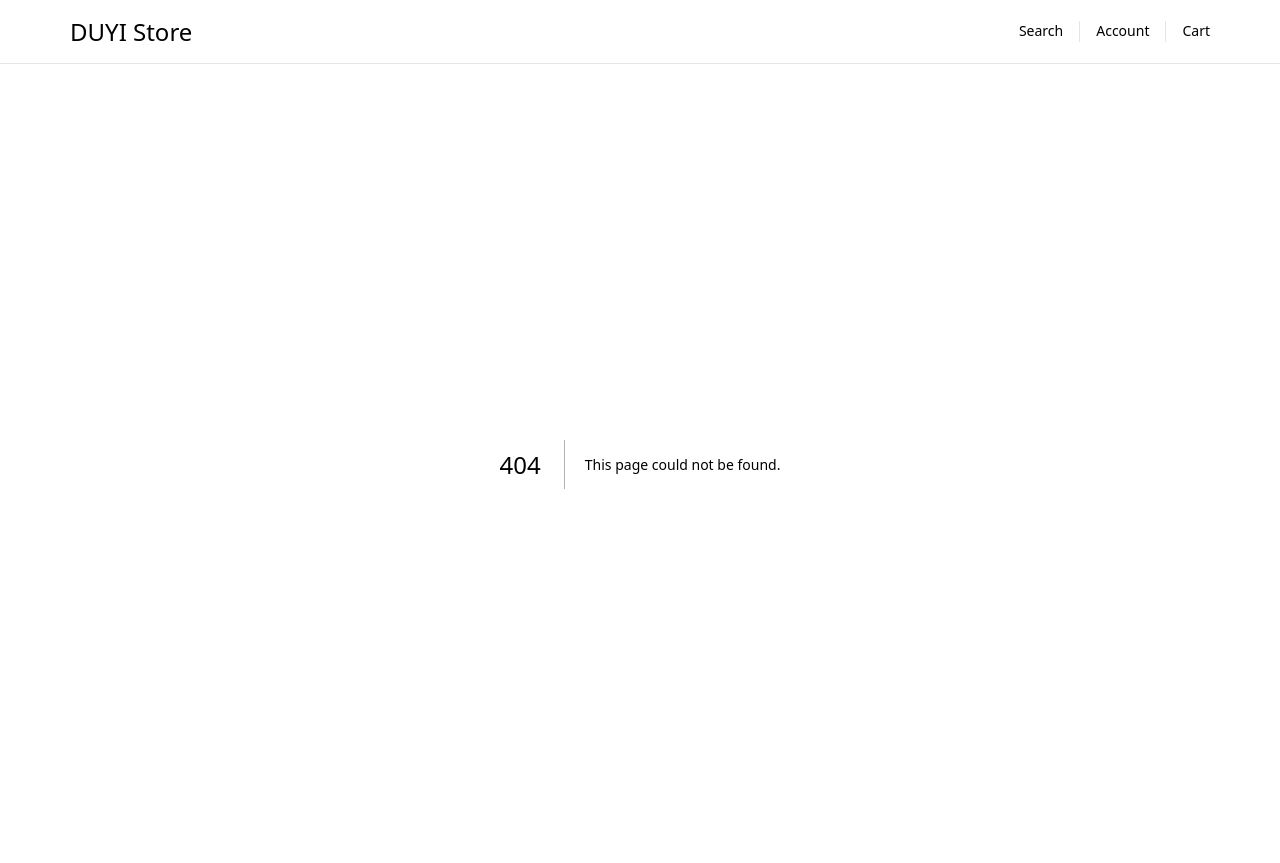
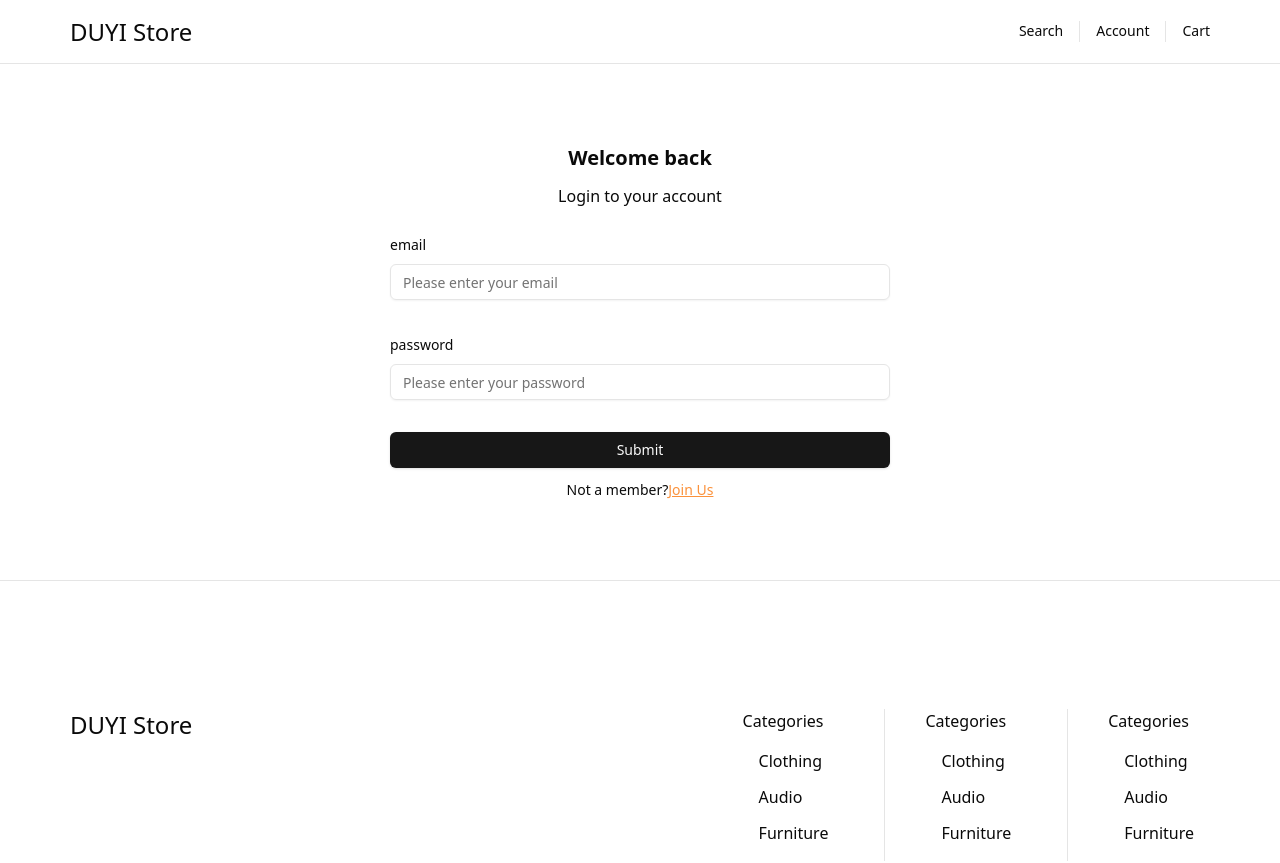
Before and after one commit to Lau225/next-store, a Next.js app: page /account in a window 1280 px wide. Before the commit this address had no page. Shown: the top 863 px of the page. Built offline with nearby package versions, Linux system fonts and the light colour scheme.

Commit message:
完成登陆的样式以及验证

```diff
--- a/package.json
+++ b/package.json
@@ -9,7 +9,9 @@
     "lint": "next lint"
   },
   "dependencies": {
+    "@hookform/resolvers": "^5.2.2",
     "@neondatabase/serverless": "^1.0.2",
+    "@radix-ui/react-label": "^2.1.7",
     "@radix-ui/react-select": "^2.2.6",
     "@radix-ui/react-separator": "^1.1.7",
     "@radix-ui/react-slot": "^1.2.3",
@@ -23,8 +25,10 @@
     "next": "15.1.3",
     "react": "^19.0.0",
     "react-dom": "^19.0.0",
+    "react-hook-form": "^7.66.0",
     "tailwind-merge": "^3.3.1",
     "tailwindcss-animate": "^1.0.7",
+    "zod": "^4.1.12",
     "zustand": "^5.0.8"
   },
   "devDependencies": {
--- /dev/null
+++ b/src/app/account/page.tsx
@@ -0,0 +1,13 @@
+'use client'
+import Login from '@/components/Login'
+import Register from '@/components/Register'
+import React, { useState } from 'react'
+
+export default function page() {
+   const [notAccountType,setNotAccountType] = useState('login')
+    return (
+      <div>
+        {notAccountType === 'login' ? <Login setNotAccountType={setNotAccountType}></Login> : <Register setNotAccountType={setNotAccountType}></Register>}
+      </div>
+    )
+}
--- a/src/app/globals.css
+++ b/src/app/globals.css
@@ -6,6 +6,9 @@
 @layer components {
   .container{
     @apply w-[1140px] mx-auto;
+  }
+  .container2{
+    @apply w-[500px] mx-auto
   }
 }
 
--- /dev/null
+++ b/src/components/Account.tsx
@@ -0,0 +1,7 @@
+import React from 'react'
+
+export default function account() {
+  return (
+    <div>account</div>
+  )
+}
--- /dev/null
+++ b/src/components/Login.tsx
@@ -0,0 +1,76 @@
+import React, { Dispatch, SetStateAction } from 'react'
+import {z} from 'zod'
+import { Button } from "@/components/ui/button"
+import {
+  Form,
+  FormControl,
+  FormDescription,
+  FormField,
+  FormItem,
+  FormLabel,
+  FormMessage,
+} from "@/components/ui/form"
+import { Input } from "@/components/ui/input"
+import { zodResolver } from "@hookform/resolvers/zod"
+import { useForm } from 'react-hook-form'
+const formSchema = z.object({
+  email: z.string().min(2, {
+    message: "eamil must be at least 2 characters.",
+  }),
+  password: z.string().min(2, {
+    message: "password must be at least 2 characters.",
+  }),
+})
+export default function Login({setNotAccountType}:{setNotAccountType:Dispatch<SetStateAction<any>>}) {
+  const form = useForm<z.infer<typeof formSchema>>({
+    resolver: zodResolver(formSchema),
+    defaultValues: {
+      email: "",
+      password:''
+    },
+  })
+  const onSubmit = (values: z.infer<typeof formSchema>) => {
+    console.log(values)
+  }
+  return (
+    <div className='container2 my-20'>
+      <h1 className='text-xl mb-3 text-center font-bold'>
+        Welcome back
+      </h1>
+      <p className='text-center mb-6'>Login to your account</p>
+       <Form {...form}>
+      <form onSubmit={form.handleSubmit(onSubmit)} className="space-y-8">
+        <FormField
+          control={form.control}
+          name="email"
+          render={({ field }) => (
+            <FormItem>
+              <FormLabel>email</FormLabel>
+              <FormControl>
+                <Input placeholder="Please enter your email" {...field} />
+              </FormControl>
+            </FormItem>
+          )}
+        />
+        <FormField
+          control={form.control}
+          name="password"
+          render={({ field }) => (
+            <FormItem>
+              <FormLabel>password</FormLabel>
+              <FormControl>
+                <Input type="password" placeholder="Please enter your password" {...field} />
+              </FormControl>
+              <FormMessage />
+            </FormItem>
+          )}
+        />
+        <Button className='w-full' type="submit">Submit</Button>
+      </form>
+    </Form>
+    <p className='text-center text-sm mt-3'>Not a member?
+      <span className='underline text-orange-400 cursor-pointer' onClick={() => setNotAccountType('register')}>Join Us</span>
+    </p>
+    </div>
+  )
+}
--- /dev/null
+++ b/src/components/Register.tsx
@@ -0,0 +1,7 @@
+import React, { Dispatch, SetStateAction } from 'react'
+
+export default function Register({setNotAccountType}:{setNotAccountType:Dispatch<SetStateAction<any>>}) {
+  return (
+    <div>Register</div>
+  )
+}
--- /dev/null
+++ b/src/components/notAccount.tsx
@@ -0,0 +1,12 @@
+'use client'
+import React, { useState } from 'react'
+import Register from './Register'
+import Login from './Login'
+export default function notAccount() {
+    const [notAccountType,setNotAccountType] = useState()
+  return (
+    <div>
+      {notAccountType === 'login' ? <Login setNotAccountType={setNotAccountType}></Login> : <Register setNotAccountType={setNotAccountType}></Register>}
+    </div>
+  )
+}
--- /dev/null
+++ b/src/components/ui/form.tsx
@@ -0,0 +1,178 @@
+"use client"
+
+import * as React from "react"
+import * as LabelPrimitive from "@radix-ui/react-label"
+import { Slot } from "@radix-ui/react-slot"
+import {
+  Controller,
+  FormProvider,
+  useFormContext,
+  type ControllerProps,
+  type FieldPath,
+  type FieldValues,
+} from "react-hook-form"
+
+import { cn } from "@/lib/utils"
+import { Label } from "@/components/ui/label"
+
+const Form = FormProvider
+
+type FormFieldContextValue<
+  TFieldValues extends FieldValues = FieldValues,
+  TName extends FieldPath<TFieldValues> = FieldPath<TFieldValues>
+> = {
+  name: TName
+}
+
+const FormFieldContext = React.createContext<FormFieldContextValue | null>(null)
+
+const FormField = <
+  TFieldValues extends FieldValues = FieldValues,
+  TName extends FieldPath<TFieldValues> = FieldPath<TFieldValues>
+>({
+  ...props
+}: ControllerProps<TFieldValues, TName>) => {
+  return (
+    <FormFieldContext.Provider value={{ name: props.name }}>
+      <Controller {...props} />
+    </FormFieldContext.Provider>
+  )
+}
+
+const useFormField = () => {
+  const fieldContext = React.useContext(FormFieldContext)
+  const itemContext = React.useContext(FormItemContext)
+  const { getFieldState, formState } = useFormContext()
+
+  if (!fieldContext) {
+    throw new Error("useFormField should be used within <FormField>")
+  }
+
+  if (!itemContext) {
+    throw new Error("useFormField should be used within <FormItem>")
+  }
+
+  const fieldState = getFieldState(fieldContext.name, formState)
+
+  const { id } = itemContext
+
+  return {
+    id,
+    name: fieldContext.name,
+    formItemId: `${id}-form-item`,
+    formDescriptionId: `${id}-form-item-description`,
+    formMessageId: `${id}-form-item-message`,
+    ...fieldState,
+  }
+}
+
+type FormItemContextValue = {
+  id: string
+}
+
+const FormItemContext = React.createContext<FormItemContextValue | null>(null)
+
+const FormItem = React.forwardRef<
+  HTMLDivElement,
+  React.HTMLAttributes<HTMLDivElement>
+>(({ className, ...props }, ref) => {
+  const id = React.useId()
+
+  return (
+    <FormItemContext.Provider value={{ id }}>
+      <div ref={ref} className={cn("space-y-2", className)} {...props} />
+    </FormItemContext.Provider>
+  )
+})
+FormItem.displayName = "FormItem"
+
+const FormLabel = React.forwardRef<
+  React.ElementRef<typeof LabelPrimitive.Root>,
+  React.ComponentPropsWithoutRef<typeof LabelPrimitive.Root>
+>(({ className, ...props }, ref) => {
+  const { error, formItemId } = useFormField()
+
+  return (
+    <Label
+      ref={ref}
+      className={cn(error && "text-destructive", className)}
+      htmlFor={formItemId}
+      {...props}
+    />
+  )
+})
+FormLabel.displayName = "FormLabel"
+
+const FormControl = React.forwardRef<
+  React.ElementRef<typeof Slot>,
+  React.ComponentPropsWithoutRef<typeof Slot>
+>(({ ...props }, ref) => {
+  const { error, formItemId, formDescriptionId, formMessageId } = useFormField()
+
+  return (
+    <Slot
+      ref={ref}
+      id={formItemId}
+      aria-describedby={
+        !error
+          ? `${formDescriptionId}`
+          : `${formDescriptionId} ${formMessageId}`
+      }
+      aria-invalid={!!error}
+      {...props}
+    />
+  )
+})
+FormControl.displayName = "FormControl"
+
+const FormDescription = React.forwardRef<
+  HTMLParagraphElement,
+  React.HTMLAttributes<HTMLParagraphElement>
+>(({ className, ...props }, ref) => {
+  const { formDescriptionId } = useFormField()
+
+  return (
+    <p
+      ref={ref}
+      id={formDescriptionId}
+      className={cn("text-[0.8rem] text-muted-foreground", className)}
+      {...props}
+    />
+  )
+})
+FormDescription.displayName = "FormDescription"
+
+const FormMessage = React.forwardRef<
+  HTMLParagraphElement,
+  React.HTMLAttributes<HTMLParagraphElement>
+>(({ className, children, ...props }, ref) => {
+  const { error, formMessageId } = useFormField()
+  const body = error ? String(error?.message ?? "") : children
+
+  if (!body) {
+    return null
+  }
+
+  return (
+    <p
+      ref={ref}
+      id={formMessageId}
+      className={cn("text-[0.8rem] font-medium text-destructive", className)}
+      {...props}
+    >
+      {body}
+    </p>
+  )
+})
+FormMessage.displayName = "FormMessage"
+
+export {
+  useFormField,
+  Form,
+  FormItem,
+  FormLabel,
+  FormControl,
+  FormDescription,
+  FormMessage,
+  FormField,
+}
--- /dev/null
+++ b/src/components/ui/input.tsx
@@ -0,0 +1,22 @@
+import * as React from "react"
+
+import { cn } from "@/lib/utils"
+
+const Input = React.forwardRef<HTMLInputElement, React.ComponentProps<"input">>(
+  ({ className, type, ...props }, ref) => {
+    return (
+      <input
+        type={type}
+        className={cn(
+          "flex h-9 w-full rounded-md border border-input bg-transparent px-3 py-1 text-base shadow-sm transition-colors file:border-0 file:bg-transparent file:text-sm file:font-medium file:text-foreground placeholder:text-muted-foreground focus-visible:outline-none focus-visible:ring-1 focus-visible:ring-ring disabled:cursor-not-allowed disabled:opacity-50 md:text-sm",
+          className
+        )}
+        ref={ref}
+        {...props}
+      />
+    )
+  }
+)
+Input.displayName = "Input"
+
+export { Input }
--- /dev/null
+++ b/src/components/ui/label.tsx
@@ -0,0 +1,26 @@
+"use client"
+
+import * as React from "react"
+import * as LabelPrimitive from "@radix-ui/react-label"
+import { cva, type VariantProps } from "class-variance-authority"
+
+import { cn } from "@/lib/utils"
+
+const labelVariants = cva(
+  "text-sm font-medium leading-none peer-disabled:cursor-not-allowed peer-disabled:opacity-70"
+)
+
+const Label = React.forwardRef<
+  React.ElementRef<typeof LabelPrimitive.Root>,
+  React.ComponentPropsWithoutRef<typeof LabelPrimitive.Root> &
+    VariantProps<typeof labelVariants>
+>(({ className, ...props }, ref) => (
+  <LabelPrimitive.Root
+    ref={ref}
+    className={cn(labelVariants(), className)}
+    {...props}
+  />
+))
+Label.displayName = LabelPrimitive.Root.displayName
+
+export { Label }
```
Also changed, not shown: 1 other file (tests, documents, lock files or other folders).
